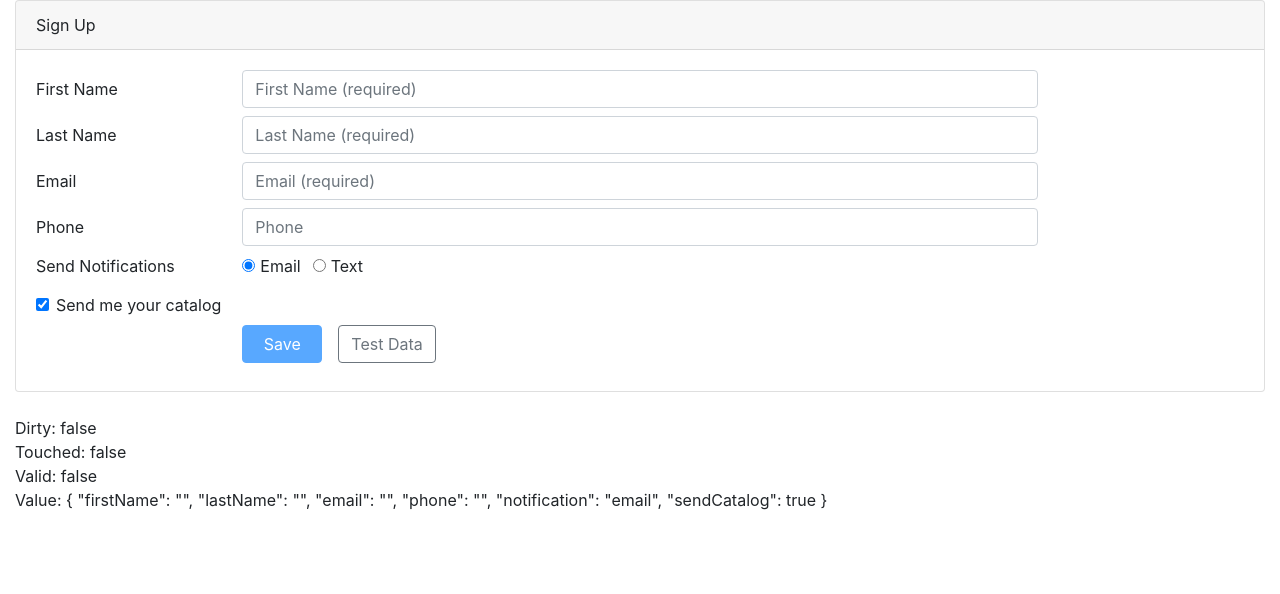
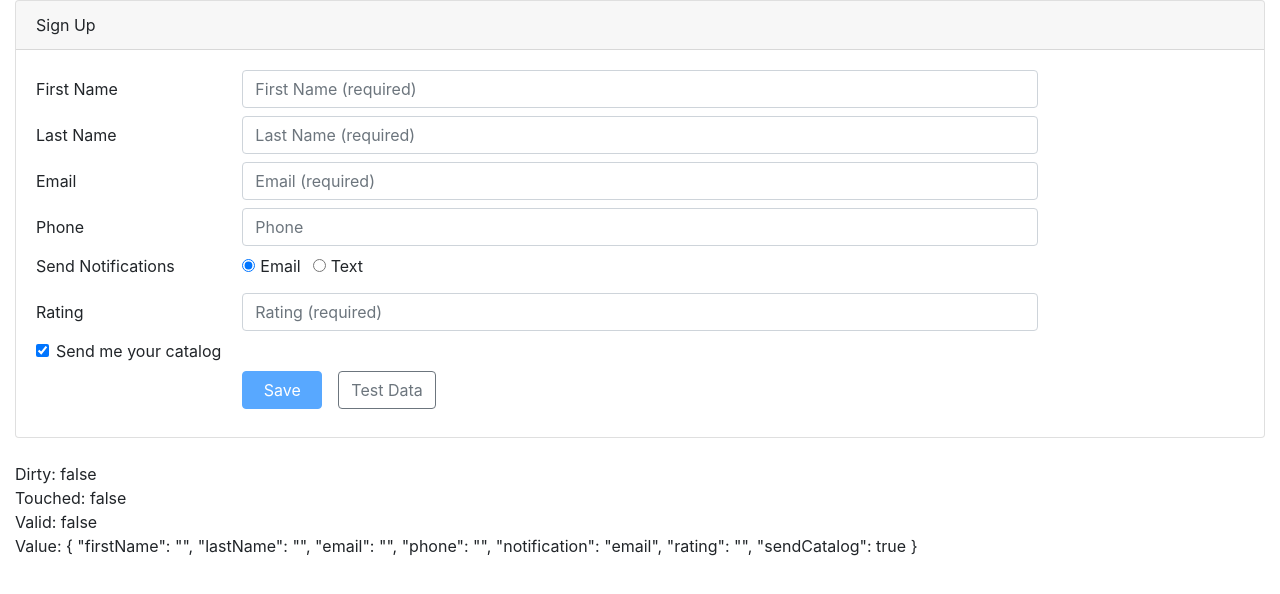
Before and after one commit to ozgursarikamis/angular-pro, an Angular app: page /#/ in a window 1280 px wide. Shown: the top 594 px of the page. Built offline with nearby package versions, Linux system fonts and the light colour scheme.

Commit message:
custom validation function

```diff
--- a/src/app/customers/customer.component.html
+++ b/src/app/customers/customer.component.html
@@ -106,6 +106,25 @@
 							 (click)="setNotification('text')">Text
 					</label>
 				  </div>
+				</div>
+			  </div>
+
+
+			<div class="form-group row mb-2">
+				<label class="col-md-2 col-form-label"
+					   for="ratingId">Rating</label>
+				<div class="col-md-8">
+				  <input class="form-control"
+						 id="ratingId"
+						 type="text"
+						 placeholder="Rating (required)"
+						 formControlName="rating"
+						 [ngClass]="{'is-invalid': (customerForm.get('rating').touched || customerForm.get('rating').dirty) && !customerForm.get('rating').valid }" />
+				  <span class="invalid-feedback">
+					<span *ngIf="customerForm.get('rating').errors?.range">
+					  Please enter a valid rating
+					</span>
+				  </span>
 				</div>
 			  </div>
 
--- a/src/app/customers/customer.component.ts
+++ b/src/app/customers/customer.component.ts
@@ -1,7 +1,13 @@
 import { Component, OnInit } from '@angular/core';
-import { FormBuilder, FormGroup, Validators } from '@angular/forms';
+import { AbstractControl, FormBuilder, FormGroup, Validators } from '@angular/forms';
 import { Customer } from "./customer";
 
+function ratingRange(c: AbstractControl): { [key: string]: boolean } | null {
+	if (c.value !== null && (isNaN(c.value) || c.value < 1 || c.value > 5)) {
+		return { 'range': true }
+	}
+	return null;
+}
 @Component({
 	selector: 'app-customers',
 	templateUrl: './customer.component.html',
@@ -20,6 +26,7 @@
 			email: ['', [Validators.required, Validators.email]],
 			phone: '',
 			notification: 'email',
+			rating: ['', ratingRange],
 			sendCatalog: true
 		});
 	 }
```
